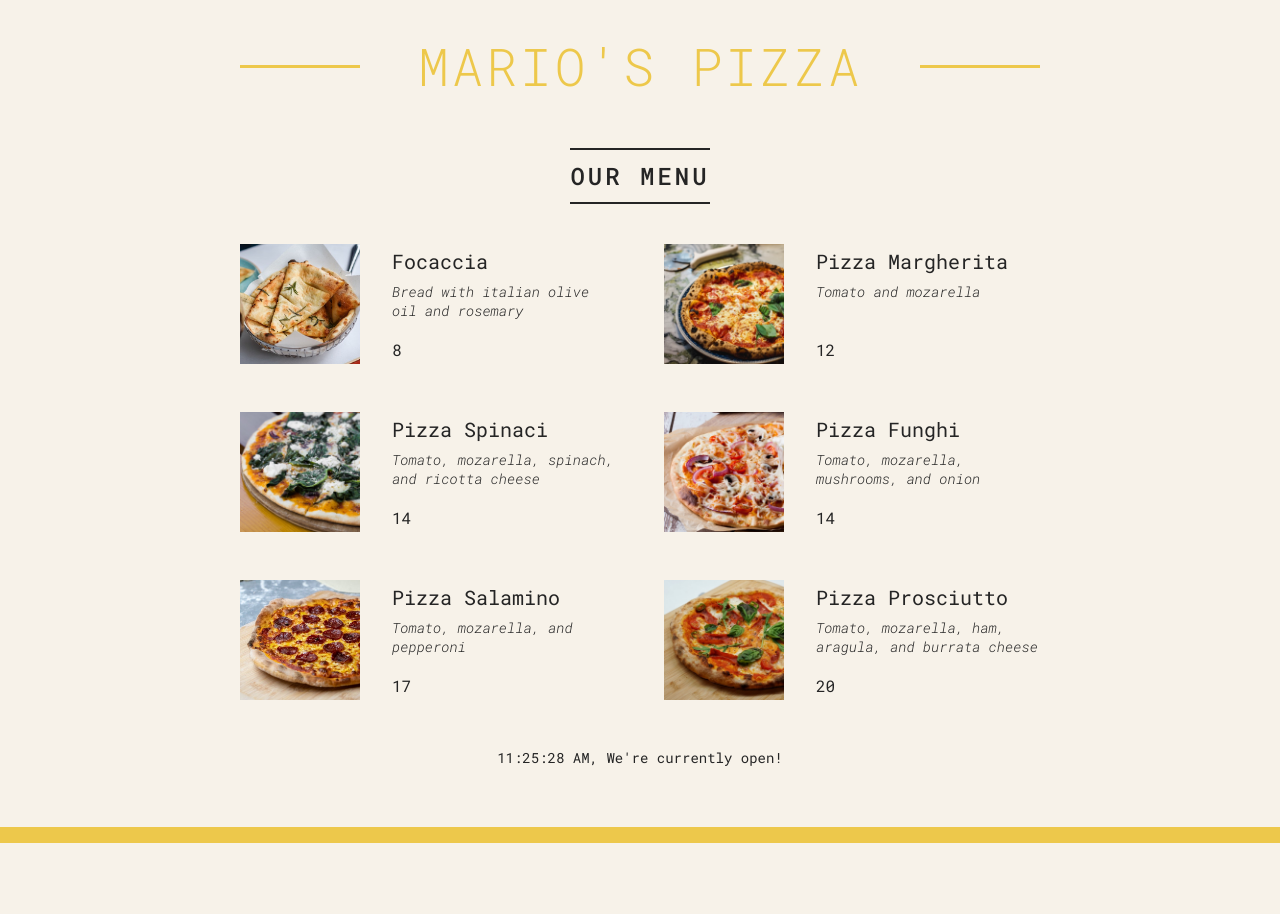
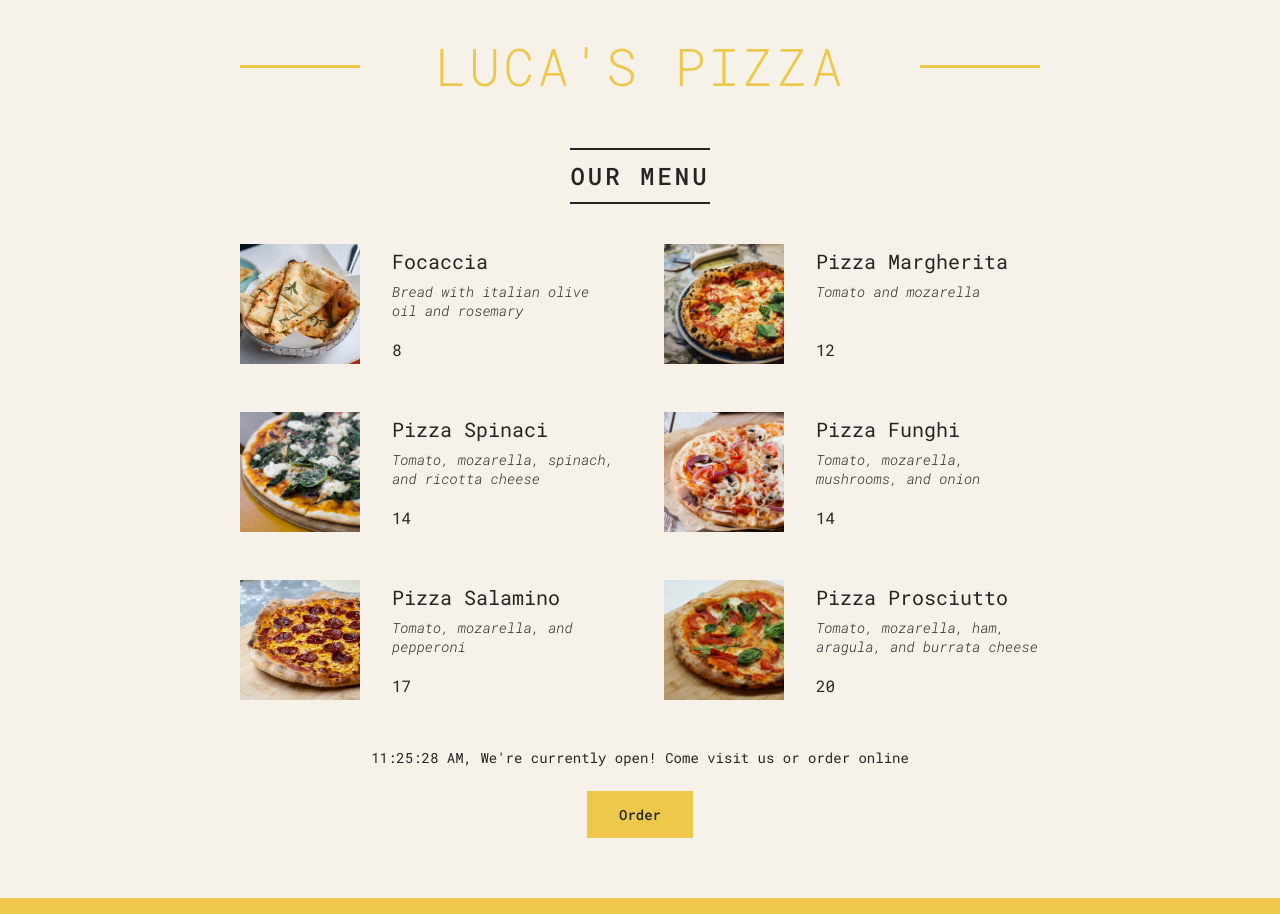
Before and after one commit to miguelr215/react-pizza-menu, a React (Create React App) app: page / in a window 1280 px wide. Before the commit the page ends 843 px from the top, so only its background shows below. Built offline with nearby package versions, Linux system fonts and the light colour scheme.

Commit message:
footer update

```diff
--- a/src/App.js
+++ b/src/App.js
@@ -59,7 +59,7 @@ function App() {
 function Header() {
   return (
     <header className="header">
-      <h1>Mario&apos;s Pizza</h1>
+      <h1>Luca&apos;s Pizza</h1>
     </header>
   );
 }
@@ -98,8 +98,15 @@ function Footer() {
 
   return (
     <footer className="footer">
-      {new Date().toLocaleTimeString()},{' '}
-      {isOpen ? "We're currently open!" : "We're currently closed"}
+      <div className="order">
+        <p>
+          {new Date().toLocaleTimeString()},{' '}
+          {isOpen
+            ? "We're currently open! Come visit us or order online"
+            : "We're currently closed"}
+        </p>
+        {isOpen && <button className="btn">Order</button>}
+      </div>
     </footer>
   );
 }
```
